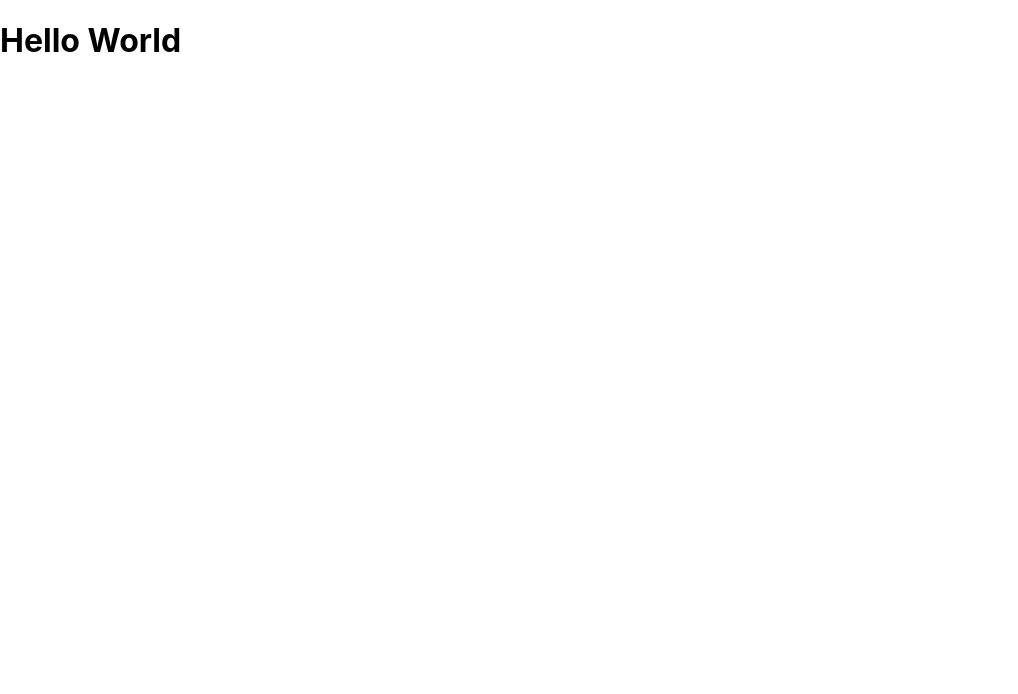
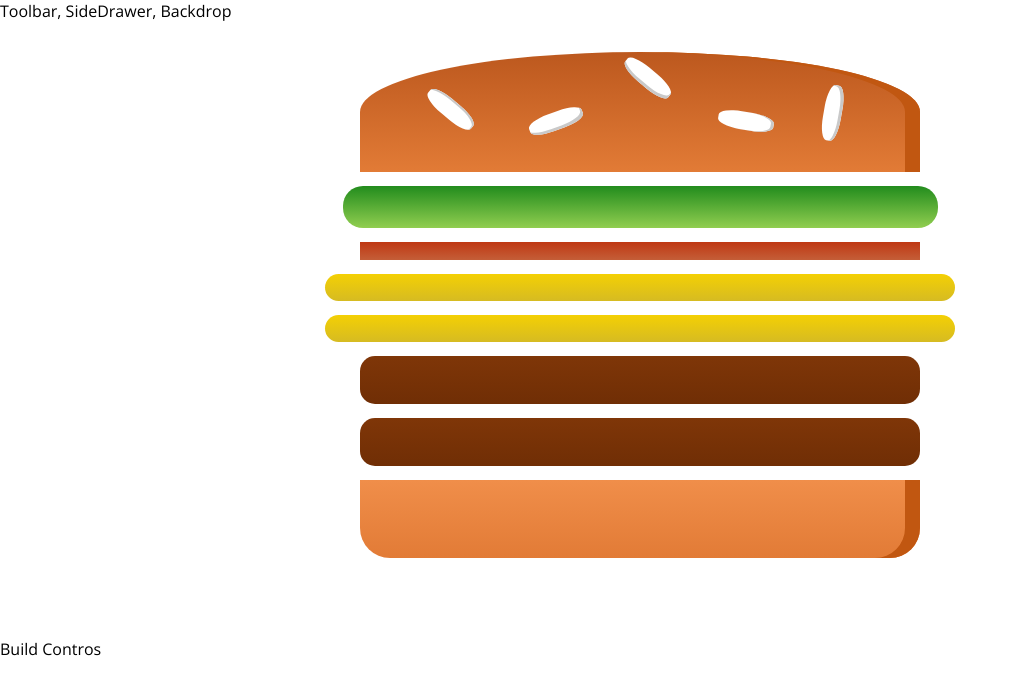
Before and after one commit to nuruddinsayeed/burgur_builder, a React (Create React App) app: page / in a window 1280 px wide. Shown: the top 694 px of the page, without its empty margins (0-1018 px from the left). Built offline with nearby package versions, Linux system fonts and the light colour scheme.

Commit message:
dynamic ingredients added to burger_builder

```diff
--- a/package.json
+++ b/package.json
@@ -6,6 +6,7 @@
     "@testing-library/jest-dom": "^5.11.10",
     "@testing-library/react": "^11.2.6",
     "@testing-library/user-event": "^12.8.3",
+    "prop-types": "^15.7.2",
     "react": "^17.0.2",
     "react-dom": "^17.0.2",
     "react-scripts": "4.0.3",
--- a/public/index.html
+++ b/public/index.html
@@ -23,7 +23,8 @@
       Learn how to configure a non-root public URL by running `npm run build`.
     -->
   <link rel="preconnect" href="https://fonts.gstatic.com">
-  <link href="https://fonts.googleapis.com/css2?family=Open+Sans:wght@300;700&display=swap" rel="stylesheet">
+  <link href="https://fonts.googleapis.com/css2?family=Open+Sans:ital,wght@0,400;0,700;1,700&display=swap"
+    rel="stylesheet">
   <title>React App</title>
 </head>
 
--- a/src/App.js
+++ b/src/App.js
@@ -1,8 +1,15 @@
+import React from 'react'
+
+import Layout from './componets/Layout/Layout'
+import BurgerBuilder from './containers/BurgerBuilder/BurgerBuilder'
+
 
 function App() {
   return (
-    <div className="App">
-      <h1>Hello World</h1>
+    <div>
+      <Layout>
+        <BurgerBuilder />
+      </Layout>
     </div>
   );
 }
--- /dev/null
+++ b/src/componets/Burger/Burger.jsx
@@ -0,0 +1,31 @@
+import React from 'react';
+import styles from './Burgger.module.css'
+import BurgerIngredient from './BurgerIngredient/BurgerIngredient'
+
+
+function Burger(props) {
+
+    //Now lets convert recieved ingredients objects into # Array of desired jsx array of elements
+    const transformedIngredients = Object.keys(props.ingredients)
+        .map(ingreKey => {
+            // Here using spred operator to spred Array elements
+            // So it will generate proper number of empty array
+            // ie Array(3) -> [" ", " ", " "]
+            return [...Array(props.ingredients[ingreKey])].map((_, ingreIndex) => {
+                // here used _ as array has empty value
+                return <BurgerIngredient key={ingreKey + ingreIndex} type={ingreKey} />;
+                // using key as unique key is required
+            })
+        })
+
+    console.log(transformedIngredients)
+    return (
+        <div className={styles.Burger}>
+            <BurgerIngredient type="bread-top" />
+            {transformedIngredients}
+            <BurgerIngredient type="bread-bottom" />
+        </div>
+    );
+}
+
+export default Burger
--- /dev/null
+++ b/src/componets/Burger/BurgerIngredient/BurgerIngredient.jsx
@@ -0,0 +1,48 @@
+import React from 'react';
+import styles from './BurgerIngredient.module.css';
+import PropTypes from 'prop-types';
+
+
+function BurgerIngredient(props) {
+    let ingredient = null
+
+    switch (props.type) {
+        case ('bread-bottom'):
+            ingredient = <div className={styles.BreadBottom}></div>
+            break;
+        case ('bread-top'):
+            ingredient = (
+                <div className={styles.BreadTop}>
+                    <div className={styles.Seeds1}></div>
+                    <div className={styles.Seeds2}></div>
+                </div>
+            );
+            break;
+        case ('meat'):
+            ingredient = <div className={styles.Meat}></div>
+            break;
+        case ('cheese'):
+            ingredient = <div className={styles.Cheese}></div>
+            break;
+        case ('salad'):
+            ingredient = <div className={styles.Salad}></div>
+            break;
+        case ('bacon'):
+            ingredient = <div className={styles.Bacon}></div>
+            break;
+        default:
+            ingredient = null;
+            break;
+    }
+
+    return ingredient;
+}
+
+// Setting the requirements as type should be String and is required
+// We used 'prop-type' to set that, it should be installed using "npm install --save prop-types"
+BurgerIngredient.propTypes = {
+    type: PropTypes.string.isRequired
+};
+
+
+export default BurgerIngredient;
--- /dev/null
+++ b/src/componets/Burger/BurgerIngredient/BurgerIngredient.module.css
@@ -0,0 +1,112 @@
+.BreadBottom {
+  height: 13%;
+  width: 80%;
+  background: linear-gradient(#f08e4a, #e27b36);
+  border-radius: 0 0 30px 30px;
+  box-shadow: inset -15px 0 #c15711;
+  margin: 2% auto;
+}
+
+.BreadTop {
+  height: 20%;
+  width: 80%;
+  background: linear-gradient(#bc581e, #e27b36);
+  border-radius: 50% 50% 0 0;
+  box-shadow: inset -15px 0 #c15711;
+  margin: 2% auto;
+  position: relative;
+}
+
+.Seeds1 {
+  width: 10%;
+  height: 15%;
+  position: absolute;
+  background-color: white;
+  left: 30%;
+  top: 50%;
+  border-radius: 40%;
+  transform: rotate(-20deg);
+  box-shadow: inset -2px -3px #c9c9c9;
+}
+
+.Seeds1:after {
+  content: '';
+  width: 100%;
+  height: 100%;
+  position: absolute;
+  background-color: white;
+  left: -170%;
+  top: -260%;
+  border-radius: 40%;
+  transform: rotate(60deg);
+  box-shadow: inset -1px 2px #c9c9c9;
+}
+
+.Seeds1:before {
+  content: '';
+  width: 100%;
+  height: 100%;
+  position: absolute;
+  background-color: white;
+  left: 180%;
+  top: -50%;
+  border-radius: 40%;
+  transform: rotate(60deg);
+  box-shadow: inset -1px -3px #c9c9c9;
+}
+
+.Seeds2 {
+  width: 10%;
+  height: 15%;
+  position: absolute;
+  background-color: white;
+  left: 64%;
+  top: 50%;
+  border-radius: 40%;
+  transform: rotate(10deg);
+  box-shadow: inset -3px 0 #c9c9c9;
+}
+
+.Seeds2:before {
+  content: '';
+  width: 100%;
+  height: 100%;
+  position: absolute;
+  background-color: white;
+  left: 150%;
+  top: -130%;
+  border-radius: 40%;
+  transform: rotate(90deg);
+  box-shadow: inset 1px 3px #c9c9c9;
+}
+
+.Meat {
+  width: 80%;
+  height: 8%;
+  background: linear-gradient(#7f3608, #702e05);
+  margin: 2% auto;
+  border-radius: 15px;
+}
+
+.Cheese {
+  width: 90%;
+  height: 4.5%;
+  margin: 2% auto;
+  background: linear-gradient(#f4d004, #d6bb22);
+  border-radius: 20px;
+}
+
+.Salad {
+  width: 85%;
+  height: 7%;
+  margin: 2% auto;
+  background: linear-gradient(#228c1d, #91ce50);
+  border-radius: 20px;
+}
+
+.Bacon {
+  width: 80%;
+  height: 3%;
+  background: linear-gradient(#bf3813, #c45e38);
+  margin: 2% auto;
+}
--- /dev/null
+++ b/src/componets/Burger/Burgger.module.css
@@ -0,0 +1,30 @@
+.Burger{
+    width: 100%;
+    margin: auto;
+    height: 250px;
+    overflow: scroll;
+    text-align: center;
+    font-weight: bold;
+    font-size: 1.2rem;
+}
+
+@media (min-width: 400px) and (min-height: 350px){
+    .Burger{
+        width: 350px;
+        height: 300px;
+    }
+}
+
+@media (min-width: 501px) and (min-height: 401px) {
+  .Burger {
+    width: 450px;
+    height: 400px;
+  }
+}
+
+@media (min-width: 1000px) and (min-height: 700px){
+    .Burger{
+        width: 700px;
+        height: 600px;
+    }
+}
--- a/src/componets/Layout/Layout.jsx
+++ b/src/componets/Layout/Layout.jsx
@@ -1,13 +1,16 @@
 import React from 'react'
 import Aux from '../../hoc/Aux'
+import styles from './Layout.module.css'
 
 function Layout(props) {
-    <Aux>
-        <div>Toolbar, SideDrawer, Backdrop</div>
-        <main>
-            {props.children}
-        </main>
-    </Aux>
+    return (
+        <Aux>
+            <div>Toolbar, SideDrawer, Backdrop</div>
+            <main className={styles.Content}>
+                {props.children}
+            </main>
+        </Aux>
+    )
 }
 
 export default Layout;
--- /dev/null
+++ b/src/componets/Layout/Layout.module.css
@@ -0,0 +1,3 @@
+.Content{
+    margin-top: 16px;
+}
--- /dev/null
+++ b/src/containers/BurgerBuilder/BurgerBuilder.jsx
@@ -0,0 +1,28 @@
+import React, { Component } from 'react'
+import Aux from '../../hoc/Aux'
+import Burger from '../../componets/Burger/Burger'
+
+class BurgerBuilder extends Component {
+
+    // We can use state inside a constractor also
+    state = {
+        ingredients: {
+            salad: 1,
+            bacon: 1,
+            cheese: 2,
+            meat: 2
+        }
+    }
+
+    render() {
+        return (
+            <Aux>
+                <Burger ingredients={this.state.ingredients} />
+                <div>Build Contros</div>
+            </Aux>
+        );
+    }
+}
+
+
+export default BurgerBuilder;
--- a/src/index.css
+++ b/src/index.css
@@ -1,13 +1,10 @@
 body {
   margin: 0;
-  font-family: -apple-system, BlinkMacSystemFont, 'Segoe UI', 'Roboto', 'Oxygen',
-    'Ubuntu', 'Cantarell', 'Fira Sans', 'Droid Sans', 'Helvetica Neue',
-    sans-serif;
+  font-family: 'Open Sans', sans-serif;
   -webkit-font-smoothing: antialiased;
   -moz-osx-font-smoothing: grayscale;
 }
 
 code {
-  font-family: source-code-pro, Menlo, Monaco, Consolas, 'Courier New',
-    monospace;
+  font-family: "Open Sans", sans-serif;
 }
```
Also changed, not shown: 1 other file (tests, documents, lock files or other folders).
